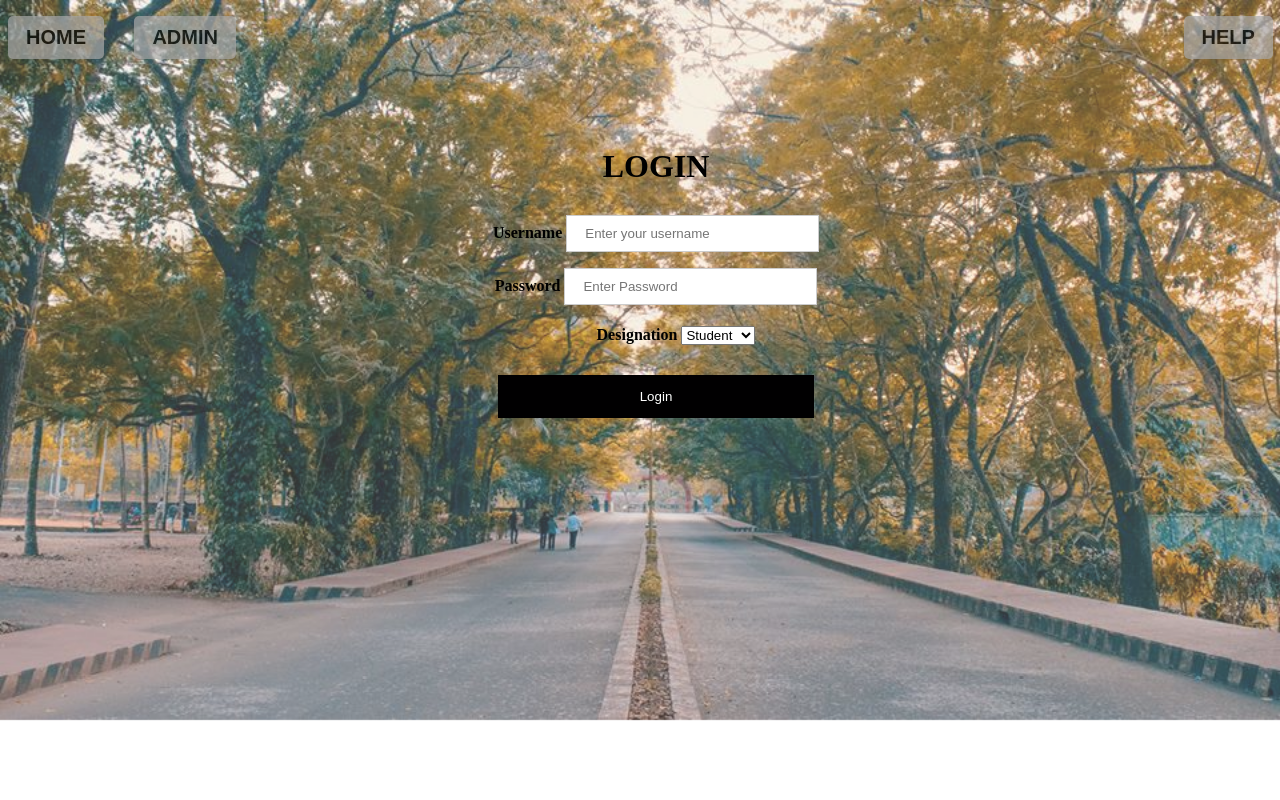
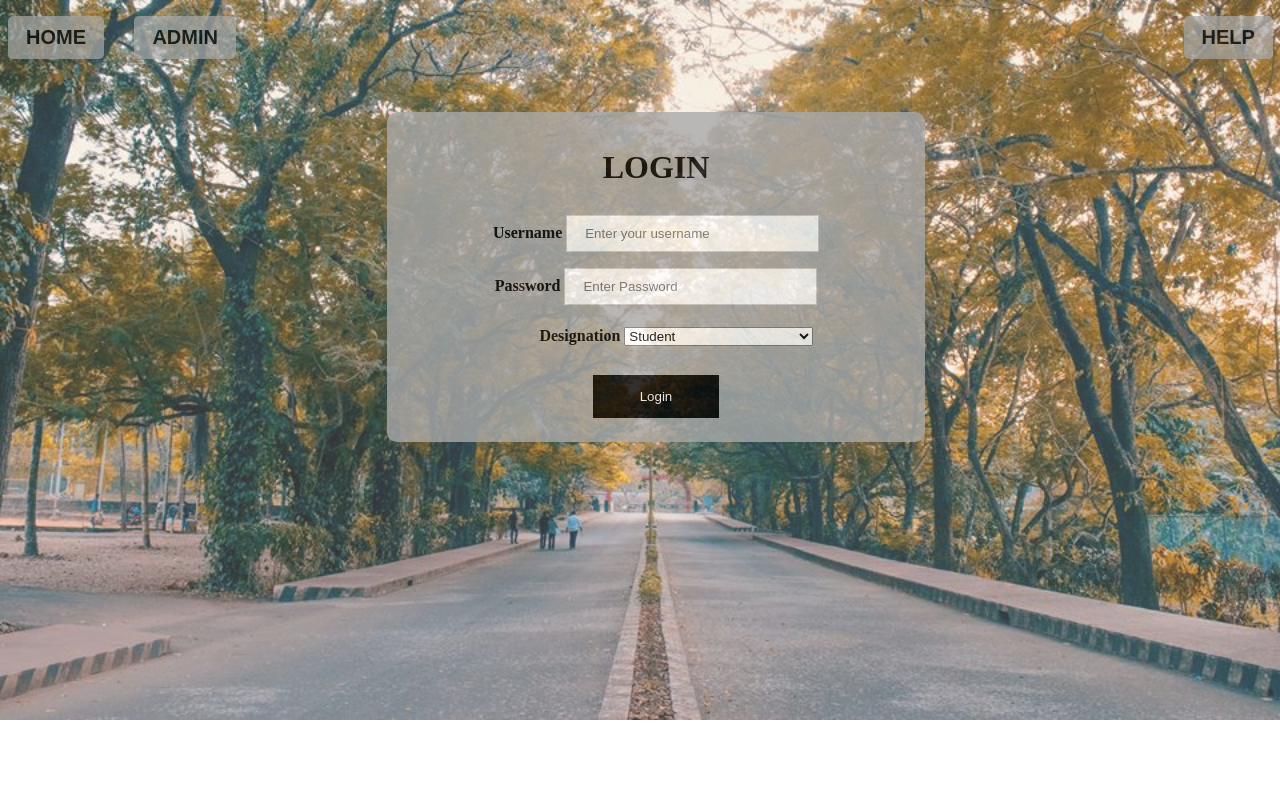
Before and after one commit to naina123mv/DBMSproject, a PHP site: page /login.php in a window 1280 px wide; the page is wider, and only the part inside the window is pictured. Run offline with PHP 8.4, Linux system fonts and the light colour scheme.

Commit message:
index and login not pretty enough

```diff
--- a/addcomplaint.php
+++ b/addcomplaint.php
@@ -38,7 +38,7 @@
   <div class="insert">
   <h2>Enter your complaint</h2>
   <form action="addcom.php" method="post"><br>
-Mention the issue: <input type="text" name="Issue"><br>
+Mention the issue: <input type="text" name="Issue" required><br>
 Type of complaint: <input type="radio" name="Type" value="Electrician"> Electrician<br>
   <input type="radio" name="Type" value="Plumber"> Plumber<br>
   <input type="radio" name="Type" value="Carpenter"> Carpenter<br>
--- a/addrepairer.php
+++ b/addrepairer.php
@@ -65,8 +65,8 @@
   <div class="insert">
   <h2>Enter the details of the repairer you want to add</h2>
   <form action="addrep.php" method="post"><br>
-Repairer Id: <input type="text" name="R_id"><br>
-Name: <input type="text" name="Name"><br>
+Repairer Id: <input type="text" name="R_id" required><br>
+Name: <input type="text" name="Name" required><br>
 Profession: <br>
   <input type="radio" name="Type" value="Electrician"> Electrician<br>
   <input type="radio" name="Type" value="Plumber"> Plumber<br>
--- a/css/loginstyle.css
+++ b/css/loginstyle.css
@@ -72,10 +72,12 @@ color: white;
 
     .uname{
         display:inline;
+        width: 30px;
     }
 
     .passwd{
         display:inline;
+        width: 30px;
     }
     .dropbtn{
     background-color: #010001;
@@ -120,13 +122,17 @@ color: white;
     display:block;
     padding: 16px;
     z-index:1;
-    left: 0;
+    left: 30%;
     margin: auto;
     margin-top: 100px;
     position: absolute;
-    top: 50%;
-    width: 100%;
+    top: 60%;
+    width: 40%;
+    background-color: #A9A9A9;
+    border-radius: 10px;
+    opacity: 0.8;
 }
+
     .select{
         display:block;
         z-index:1;
--- a/css/style.css
+++ b/css/style.css
@@ -11,7 +11,7 @@ body{
     left: 0;
     width: 100%;
     height: 100%;
-    background-image: url('../images/color1.jpg');
+    background-image: url('../images/leaf.jpg');
     background-repeat: no-repeat;
     background-attachment: fixed;
     background-size: 100%;
@@ -32,7 +32,7 @@ body{
   top:2%;
 }
  h1,h3{
-    font-family: 'Source Serif Pro', serif;
+    font-family: 'Monoton', cursive;
     color: black;
   }
 
--- a/index.php
+++ b/index.php
@@ -1,9 +1,10 @@
 <!DOCTYPE html>
 <html>
 <head>
-<title>Home</title>
+<title>Hostel Complaints</title>
 <script src="https://ajax.googleapis.com/ajax/libs/jquery/3.2.1/jquery.min.js"></script>
 <link rel="stylesheet" href="css/style.css">
+<link href="https://fonts.googleapis.com/css?family=Monoton" rel="stylesheet">
  <link href="https://fonts.googleapis.com/css?family=Source+Serif+Pro" rel="stylesheet">
 
 </head>
--- a/login.php
+++ b/login.php
@@ -34,16 +34,16 @@ function loginguide() {
       <h1>LOGIN</h1>
     <div class="uname">
     <label><b>Username </b></label>
-    <input type="text" placeholder="Enter your username" name="uname" required>
+    <input type="text" style="width: 50%;" placeholder="Enter your username" name="uname" required>
       </div>
       <br>
       <div class="passwd">
     <label><b> Password </b></label>
-    <input type="password" placeholder="Enter Password" name="psw" required>
+    <input type="password" style="width: 50%;" placeholder="Enter Password" name="psw" required>
       </div>
       <div class="select">
-          <label for="designation"><b>Designation</b></label>
-    <select id="designation" name="who">
+      <label for="designation"><b>Designation</b></label>
+    <select id="designation" style="width: 35%;" name="who">
 	<option value="Student">Student</option>
       <option value="Steward">Steward</option>
       <option value="Repairer">Repairer</option>
```
Also changed, not shown: css/stewardstyle.css (+6 -4 lines), images/box.jpeg (added), images/leaf.jpg (added), images/tools.jpg (added).
